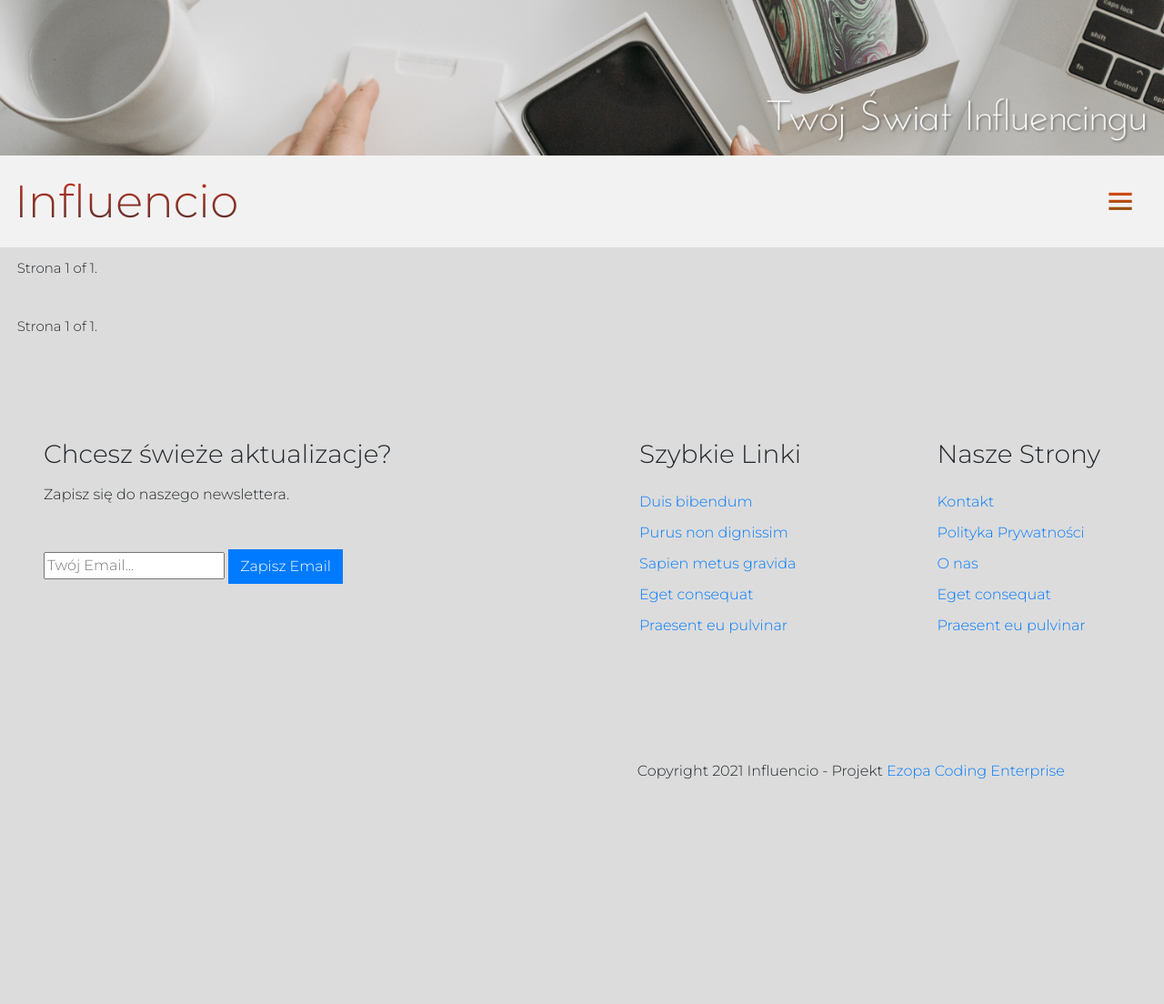
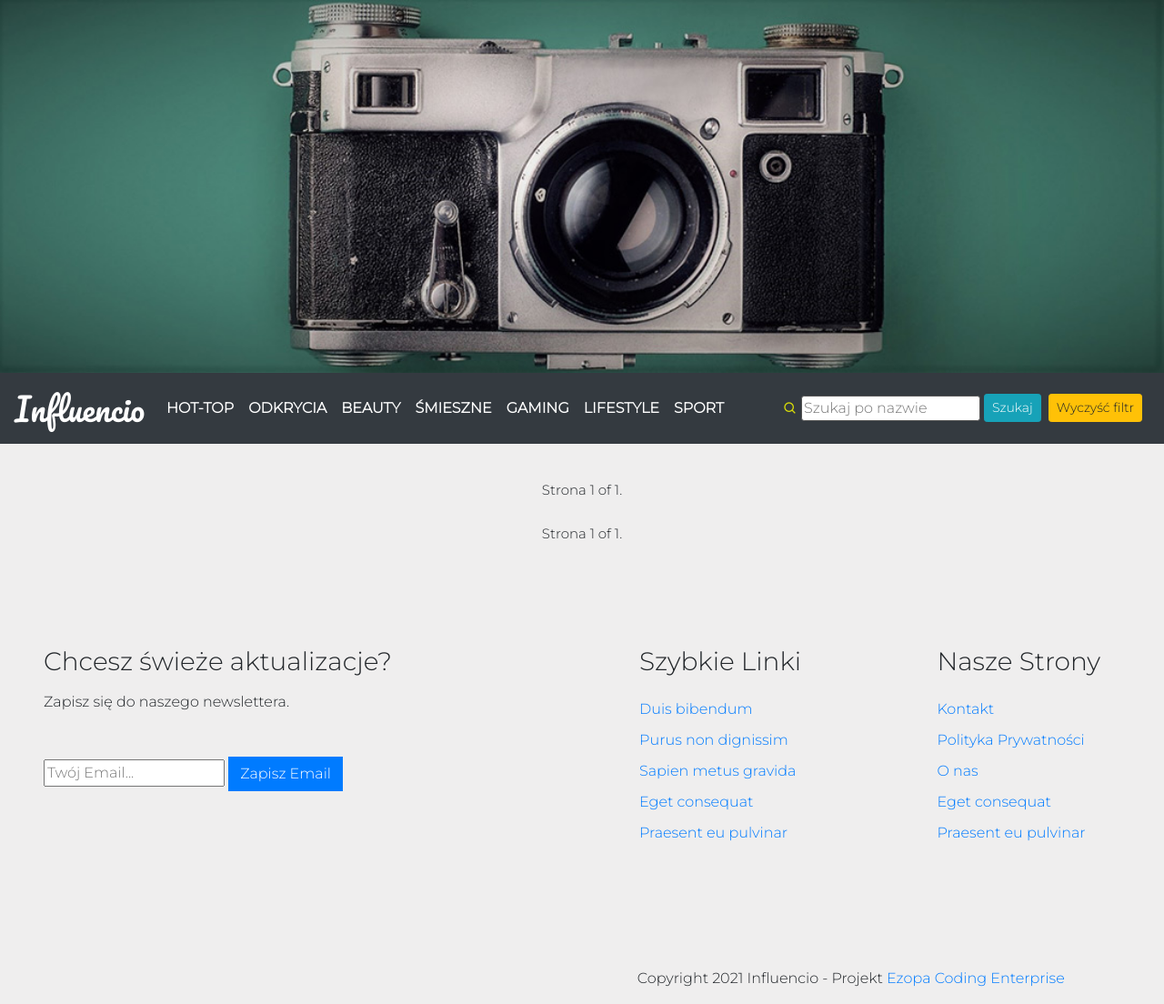
Before and after one commit to TomPrint/influencio, a Django app: page / in a window 1280 px wide. Shown: the whole page at 91% size. Before the commit the page ends 857 px from the top, so only its background shows below. Run offline with Django 3.2, Linux system fonts and the light colour scheme; data that the repository does not hold is empty; some libraries are stand-ins or nearby versions.

Commit message:
Changes:
1. Change placeholder in filters.py
2.  Add Urls for new Views to all navbar buttons
3. Add views for all navbar categories
4. Create templates for new categoris - funny, gaming, ... etc
5. Add Active_link to navbar & settings
6. Changes in style.css
7. Changes in media graphics
8 Changes in base.html - top site banner
9. Changes in navbar with active-links

```diff
--- a/src/apps/pages/filters.py
+++ b/src/apps/pages/filters.py
@@ -5,7 +5,7 @@ from django.forms.widgets import TextInput
 from .models import * # gwiazdka importuje wszystkie modele
 
 class MovieFilter(django_filters.FilterSet):
-    author = django_filters.CharFilter(label='', lookup_expr='contains',  widget=TextInput(attrs={'placeholder': 'Szukaj'}))
+    author = django_filters.CharFilter(label='', lookup_expr='contains',  widget=TextInput(attrs={'placeholder': 'Szukaj po nazwie'}))
 
     class Meta:
         model = Movie
--- /dev/null
+++ b/src/apps/pages/templates/pages/funny.html
@@ -0,0 +1 @@
+{% include "pages/home.html" %}
--- /dev/null
+++ b/src/apps/pages/templates/pages/gaming.html
@@ -0,0 +1 @@
+{% include "pages/home.html" %}
--- a/src/apps/pages/templates/pages/home.html
+++ b/src/apps/pages/templates/pages/home.html
@@ -5,12 +5,11 @@
 
 
 
-{# site pagination import #}
- {% include "pages/pagination.html" %}
 
 {# Show Influencers movies from model #}
 
 {# Show movies checked as promotion movies #}
+<br>
 <div class="container-bg"
     <div class="container">
         <div class="row justify-content-center">
@@ -24,6 +23,9 @@
         </div>
     </div>
 <p></p>
+{# site pagination import #}
+{% include "pages/pagination.html" %}
+
 {# Show all movies #}
 <div>
     <div class="row">
--- /dev/null
+++ b/src/apps/pages/templates/pages/lifestyle.html
@@ -0,0 +1 @@
+{% include "pages/home.html" %}
--- /dev/null
+++ b/src/apps/pages/templates/pages/sport.html
@@ -0,0 +1 @@
+{% include "pages/home.html" %}
--- a/src/apps/pages/urls.py
+++ b/src/apps/pages/urls.py
@@ -1,6 +1,15 @@
 from django.urls import path
 from . import views
-from .views import MoviesView, HotTopView, OdkryciaView, BeautyView
+from .views import (
+    LifestyleView,
+    MoviesView,
+    HotTopView,
+    OdkryciaView,
+    BeautyView,
+    FunnyView,
+    LifestyleView,
+    GamingView,
+    SportView)
 
 
 urlpatterns = [
@@ -8,4 +17,8 @@ urlpatterns = [
     path('hot-top/', HotTopView.as_view(), name='page-hot_top'),
     path('odkrycia/', OdkryciaView.as_view(), name='page-odkrycia'),
     path('beauty/', BeautyView.as_view(), name='page-beauty'),
+    path('funny/', FunnyView.as_view(), name='page-funny'),
+    path('lifestyle/', LifestyleView.as_view(), name='page-lifestyle'),
+    path('gaming/', GamingView.as_view(), name='page-gaming'),
+    path('sport/', SportView.as_view(), name='page-sport'),
 ]
--- a/src/apps/pages/views.py
+++ b/src/apps/pages/views.py
@@ -29,6 +29,7 @@ class MoviesView (FilterView):
     def get_context_data(self, **kwargs):
         context = super(MoviesView, self).get_context_data(**kwargs)
         context['movie_promotions'] = Movie.objects.all()
+        context['submitButton'] = 'Szukaj'
         return context
 
 #Hot-Top View
@@ -42,6 +43,11 @@ class HotTopView (FilterView):
         category_qs = self.model.objects.filter(category="HOT-TOP")
         return category_qs.order_by('-date_posted')
 
+    def get_context_data(self, **kwargs):
+        context = super(HotTopView, self).get_context_data(**kwargs)
+        context['submitButton'] = 'Szukaj w Hot-Top'
+        return context
+
 #Odkrycia View
 class OdkryciaView (FilterView):
     model = Movie
@@ -53,6 +59,11 @@ class OdkryciaView (FilterView):
         category_qs = self.model.objects.filter(category="ODKRYCIA")
         return category_qs.order_by('-date_posted')
 
+    def get_context_data(self, **kwargs):
+        context = super(OdkryciaView, self).get_context_data(**kwargs)
+        context['submitButton'] = 'Szukaj w Odkrycia'
+        return context
+
 #Beauty View
 class BeautyView (FilterView):
     model = Movie
@@ -63,3 +74,72 @@ class BeautyView (FilterView):
     def get_queryset(self):
         category_qs = self.model.objects.filter(category="BEAUTY")
         return category_qs.order_by('-date_posted')
+
+    def get_context_data(self, **kwargs):
+        context = super(BeautyView, self).get_context_data(**kwargs)
+        context['submitButton'] = 'Szukaj w Beauty'
+        return context
+
+#Funny View
+class FunnyView (FilterView):
+    model = Movie
+    template_name = 'pages/funny.html'
+    filterset_class = MovieFilter
+    paginate_by = 6
+
+    def get_queryset(self):
+        category_qs = self.model.objects.filter(category="ŚMIESZNE")
+        return category_qs.order_by('-date_posted')
+
+    def get_context_data(self, **kwargs):
+        context = super(FunnyView, self).get_context_data(**kwargs)
+        context['submitButton'] = 'Szukaj w Śmieszne'
+        return context
+
+#Gamming View
+class GamingView (FilterView):
+    model = Movie
+    template_name = 'pages/lifestyle.html'
+    filterset_class = MovieFilter
+    paginate_by = 6
+
+    def get_queryset(self):
+        category_qs = self.model.objects.filter(category="LIFESTYLE")
+        return category_qs.order_by('-date_posted')
+
+    def get_context_data(self, **kwargs):
+        context = super(GamingView, self).get_context_data(**kwargs)
+        context['submitButton'] = 'Szukaj w Gaming'
+        return context
+
+#Lifestyle View
+class LifestyleView (FilterView):
+    model = Movie
+    template_name = 'pages/lifestyle.html'
+    filterset_class = MovieFilter
+    paginate_by = 6
+
+    def get_queryset(self):
+        category_qs = self.model.objects.filter(category="LIFESTYLE")
+        return category_qs.order_by('-date_posted')
+
+    def get_context_data(self, **kwargs):
+        context = super(LifestyleView, self).get_context_data(**kwargs)
+        context['submitButton'] = 'Szukaj w Lifestyle'
+        return context
+
+#Sport View
+class SportView (FilterView):
+    model = Movie
+    template_name = 'pages/sport.html'
+    filterset_class = MovieFilter
+    paginate_by = 6
+
+    def get_queryset(self):
+        category_qs = self.model.objects.filter(category="SPORT")
+        return category_qs.order_by('-date_posted')
+
+    def get_context_data(self, **kwargs):
+        context = super(SportView, self).get_context_data(**kwargs)
+        context['submitButton'] = 'Szukaj w Sport'
+        return context
--- a/src/influencio_app/settings.py
+++ b/src/influencio_app/settings.py
@@ -43,6 +43,7 @@ INSTALLED_APPS = [
     'apps.users',
     'crispy_forms',
     'django_filters',
+    'active_link',
 ]
 
 MIDDLEWARE = [
--- a/src/static/style.css
+++ b/src/static/style.css
@@ -8,33 +8,37 @@
 
 /* Google Fonts Link*/
 @import url('https://fonts.googleapis.com/css2?family=Kaushan+Script&family=Lora:ital,wght@0,400;0,500;0,600;1,400;1,500&family=Montserrat:ital,wght@0,100;0,200;0,300;1,100;1,200&family=Oswald:wght@500&display=swap');
+@import url('https://fonts.googleapis.com/css2?family=Pacifico&display=swap');
 
 
+.navbar-active {
+  color: #3fbd78;
+  border-bottom: 1px solid #e5e5e5;
+  border-top: 1px solid #e5e5e5;
+  box-shadow: 0 1px 0 rgba(0,0,0,.1);
+}
 
 .navbar-brand {
-    font-family: 'Montserrat', sans-serif;
+    font-family: 'Pacifico', cursive;
     font-weight: 300;
     font-size: 35px;
+    color: whitesmoke;
 }
 
 .navbar-custom {
-background-color: #f3f2f2;
+background-color: #3fbd78;
 }
 
 .color-text{
-    background: -webkit-linear-gradient(#e73119, #333);
     -webkit-background-clip: text;
     -webkit-text-fill-color: transparent;
     font-size: 50px;
+    background-color: whitesmoke;
 }
 
-/* .color-text:hover {
-    color: rgb(244, 245, 241);
-} */
-
 .bx-menu {
-    color:rgb(236, 146, 11);
-    background: -webkit-linear-gradient(rgb(238, 73, 23), rgb(124, 77, 7));
+    color:white;
+    background:white;
     -webkit-background-clip: text;
     -webkit-text-fill-color: transparent;
     font-size: 38px;
@@ -42,61 +46,19 @@ background-color: #f3f2f2;
 }
 
 .nav-link{
-    color:rgb(230, 57, 27);
+
     font-size: 16px;
     font-family: 'Montserrat', sans-serif;
-    background: -webkit-linear-gradient(rgb(250, 6, 6), rgb(124, 83, 7));
+    font-weight: bold;
+    background: white;
     -webkit-background-clip: text;
     -webkit-text-fill-color: transparent;
 
 }
 
 .dropdown-menu{
-
     font-size: 16px;
     font-family: 'Montserrat', sans-serif;
-
-}
-
-.navbar-nav .nav-item:hover .nav-link {
-    color: rgb(17, 17, 17);
-
-}
-
-.navbar-nav .nav-item:hover .nav-neon1:hover{
-    box-shadow: 0px 2px 0px rgb(66, 165, 9);
-}
-
-.navbar-nav .nav-item:hover .nav-neon2:hover{
-    box-shadow: 0px 2px 0px rgb(211, 214, 7);
-}
-
-.navbar-nav .nav-item:hover .nav-neon3:hover{
-    box-shadow: 0px 2px 0px rgb(204, 119, 8);
-}
-
-.navbar-nav .nav-item:hover .nav-neon4:hover{
-    box-shadow: 0px 2px 0px rgb(181, 127, 192);
-}
-
-.navbar-nav .nav-item:hover .nav-neon5:hover{
-    box-shadow: 0px 2px 0px rgb(9, 131, 168);
-}
-
-.navbar-nav .nav-item:hover .nav-neon6:hover{
-    box-shadow: 0px 2px 0px rgb(190, 32, 58);
-}
-
-.navbar-nav .nav-item:hover .nav-neon7:hover{
-    box-shadow: 0px 2px 0px rgb(123, 136, 3);
-}
-
-.navbar-nav .nav-item:hover .nav-neon8:hover{
-    box-shadow: 0px 2px 0px rgb(187, 49, 230);
-}
-
-.navbar-nav .nav-item:hover .nav-neon9:hover{
-    box-shadow: 0px 2px 0px rgb(27, 146, 96);
 }
 
 /* Downsizing Navbar */
@@ -141,7 +103,7 @@ background-color: #f3f2f2;
 
 
 body{
-    background-color: #dcdcdc;
+    background-color: #e7e5e5a1;
     font-family: 'Montserrat', sans-serif;
     }
 
@@ -151,10 +113,15 @@ section{
     padding-right: 6px;
 }
 
+.img-fluid{
+    width: 100%;
+    height: auto;
+}
 
 .pagination{
     margin: 1%;
     font-size: 15px;
+    justify-content: center;
 }
 .card{
     width: 100%;
@@ -170,11 +137,14 @@ section{
 }
 
 .container-bg{
-    /* align-items: center;
-    justify-content: center; */
-    background-image: url('Hot_zone.png');
-    background-repeat: repeat;
-    background-color: rgba(255, 127, 80, 0.486);
+    background-image: url('Hot_zone4.png');
+    background-repeat: repeat space;
+    /* green color same as banner image: */
+    /* background-color: #3a685d;   */
+    background-color: #ffc107;
+    -webkit-box-shadow: -2px 2px 40px -7px rgba(126, 126, 126, 1);
+    -moz-box-shadow: -2px 2px 40px -7px rgba(126, 126, 126, 1);
+    box-shadow: -2px 2px 40px -7px rgba(126, 126, 126, 1);
 }
 .container-fluid {
     display: flex;
@@ -234,7 +204,7 @@ iframe {
 
 /* SEARCH BAR */
 
-.form-control-borderless {
+/* .form-control-borderless {
     border: none;
 }
 
@@ -242,10 +212,15 @@ iframe {
     border: none;
     outline: none;
     box-shadow: none;
+} */
+
+.textinput{
+    border-radius: 0.2rem;
+    border: #555 solid 0.1px;
 }
 
 .bx-search{
-    color:rgb(226, 17, 17);
+    color:rgb(214, 218, 9);
 }
 
 
--- a/src/templates/base.html
+++ b/src/templates/base.html
@@ -57,7 +57,8 @@
 <link href='https://unpkg.com/boxicons@2.0.9/css/boxicons.min.css' rel='stylesheet'>
 
 <body>
-  <img class="img-fluid" src='/media/pxl-nav-3.jpg'>
+
+  <img src="/media/pxl-nav.jpg" class="img-fluid" alt="Responsive image">
 
   {% block navbar %}
 
--- a/src/templates/navbar.html
+++ b/src/templates/navbar.html
@@ -1,80 +1,47 @@
 {% load static %}
 {% load crispy_forms_tags%}
-
-    <nav class="navbar navbar-custom navbar-expand-custom sticky-top">
-        <a class="navbar-brand color-text" href="{% url 'page-home' %}">Influencio</a>
-        <button class="navbar-toggler" type="button" data-toggle="collapse" data-target="#navbarNavDropdown"
-            aria-controls="navbarNavDropdown" aria-expanded="false" aria-label="Toggle navigation">
-            <div class="box-icon"><i class='bx bx-menu'></i></div>
-        </button>
-        <div class="collapse navbar-collapse" id="navbarNavDropdown">
-            <ul class="navbar-nav">
-                <!-- <li class="nav-item active">
-                    <a class="nav-link nav-neon1" href="#">HOME<span class="sr-only">(current)</span></a>
-                </li> -->
-
-                <li class="nav-item">
-                    <a class="nav-link nav-neon4" href="{% url 'page-hot_top' %}">HOT-TOP</a>
-                </li>
-
-                <li class="nav-item">
-                    <a class="nav-link nav-neon5" href="{% url 'page-odkrycia' %}">ODKRYCIA</a>
-                </li>
-
-                <li class="nav-item">
-                    <a class="nav-link nav-neon2" href="{% url 'page-beauty' %}">BEAUTY</a>
-                </li>
-
-                <li class="nav-item">
-                    <a class="nav-link nav-neon3" href="#">ŚMIESZNE</a>
-                </li>
-
-                <li class="nav-item">
-                    <a class="nav-link nav-neon4" href="#">GAMING</a>
-                </li>
+{% load active_link_tags %}
 
 
-                <li class="nav-item">
-                    <a class="nav-link nav-neon5" href="#">LIFESTYLE</a>
-                </li>
+<nav class="navbar navbar-expand-lg navbar-dark bg-dark sticky-top"">
+        <a class=" navbar-brand" href="{% url 'page-home' %}">Influencio </a>
+    <button class="navbar-toggler" type="button" data-toggle="collapse" data-target="#navbarColor01"
+        aria-controls="navbarColor01" aria-expanded="false" aria-label="Toggle navigation">
+        <span class="navbar-toggler-icon"></span>
+    </button>
 
+    <div class="collapse navbar-collapse" id="navbarColor01">
+        <ul class="navbar-nav mr-auto">
+            <li class="nav-item {% active_link 'page-hot_top' 'navbar-active' %}"><a class="nav-link"
+                    href="{% url 'page-hot_top' %}">HOT-TOP</a></li>
+            <li class="nav-item {% active_link 'page-odkrycia' 'navbar-active' %}"><a class="nav-link"
+                    href="{% url 'page-odkrycia' %}">ODKRYCIA</a></li>
 
-                <li class="nav-item">
-                    <a class="nav-link nav-neon6" href="#">SZTUKA</a>
-                </li>
+            <li class="nav-item {% active_link 'page-beauty' 'navbar-active' %}"><a class="nav-link"
+                    href="{% url 'page-beauty' %}"> BEAUTY </a></li>
 
+            <li class="nav-item {% active_link 'page-funny' 'navbar-active' %}"><a class="nav-link"
+                    href="{% url 'page-funny' %}">ŚMIESZNE</a></li>
 
-                <li class="nav-item">
-                    <a class="nav-link  nav-neon7" href="#">SPORT</a>
-                </li>
+            <li class="nav-item {% active_link 'page-gaming' 'navbar-active' %}"><a class="nav-link"
+                    href="{% url 'page-gaming' %}">GAMING</a></li>
 
+            <li class="nav-item {% active_link 'page-lifestyle' 'navbar-active' %}"><a class="nav-link"
+                    href="{% url 'page-lifestyle' %}">LIFESTYLE</a>
+            </li>
 
-                <!-- <li class="nav-item">
-                    <a class="nav-link nav-neon8" href="#">O NAS</a>
-                </li>
-                <li class="nav-item">
-                    <a class="nav-link nav-neon9" href="#">KONTAKT</a>
-                </li> -->
+            <li class="nav-item {% active_link 'page-sport' 'navbar-active' %}"><a class="nav-link"
+                    href="{% url 'page-sport' %}">SPORT</a></li>
+        </ul>
 
-                <li class="nav-item">
-                    <i class='bx bx-search'></i>
-                </li>
-
-                <form class="form-inline" action="" method="get" autocomplete="off">
-                    {{ filter.form|crispy }}
-                    <button class="btn btn-light btn-sm" type="submit">Szukaj</button>
-                    <a class="btn btn-warning btn-sm" href="{% url 'page-home' %}">Wyczyść filtr</a>
-                </form>
-
-            </ul>
-
-
-
-
-        </div>
-
-
-    </nav>
+        <i class='bx bx-search'></i>
+        <form class="form-inline m-1" action="" method="get" autocomplete="off">
+            {{ filter.form|crispy }}
+            <button class="btn btn-info btn-sm m-1" type="submit">{{submitButton}}</button>
+            <a class="btn btn-warning btn-sm m-1" href="{% url 'page-home' %}">Wyczyść filtr</a>
+        </form>
+    </div>
+</nav>
 
 <script type="text/javascript" src="{% static 'script.js' %}">
 
```
Also changed, not shown: src/media/pxl-nav-1.jpg (deleted), src/media/pxl-nav-2.jpg (deleted), src/media/pxl-nav-3.jpg (deleted), src/media/pxl-nav.jpg (added), src/static/Hot_zone.png (deleted), src/static/Hot_zone4.png (added).
